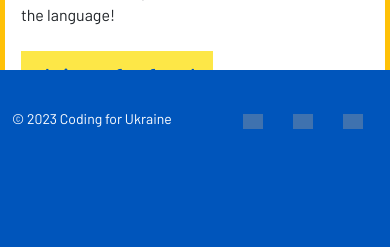
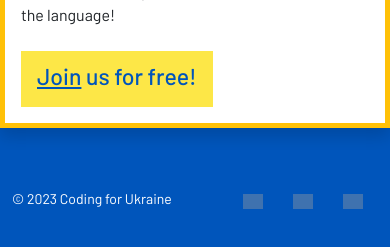
Before and after one commit to sheilatavares/lms_codingforukraine, a React (Create React App) app: page / in a window 390 px wide. Shown: the part 1688-1935 px from the top of the page. Before the commit the page ends 1858 px from the top, so only its background shows below. Built offline with nearby package versions, Linux system fonts and the light colour scheme; no server answers; grey boxes are pictures that could not be loaded.

Commit message:
fix footer

```diff
--- a/src/components/Navbar/Footer.module.css
+++ b/src/components/Navbar/Footer.module.css
@@ -34,7 +34,7 @@
 @media only screen and (max-width: 600px) {
   footer.homeFooter {
     background-color: #0055bb;
-    bottom: -710px;
+    bottom: -790px;
     position: relative;
     z-index: 100;
   }
```
